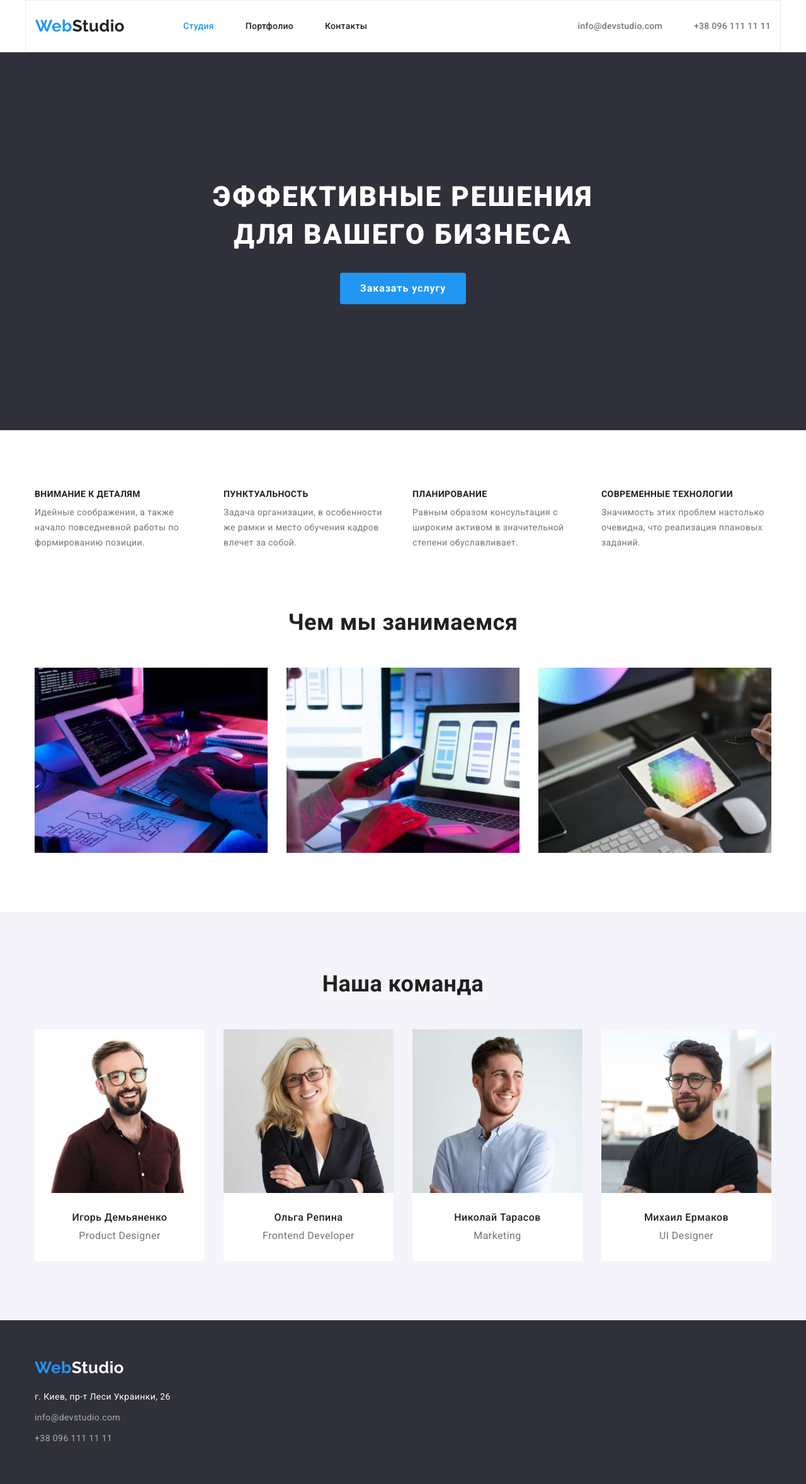
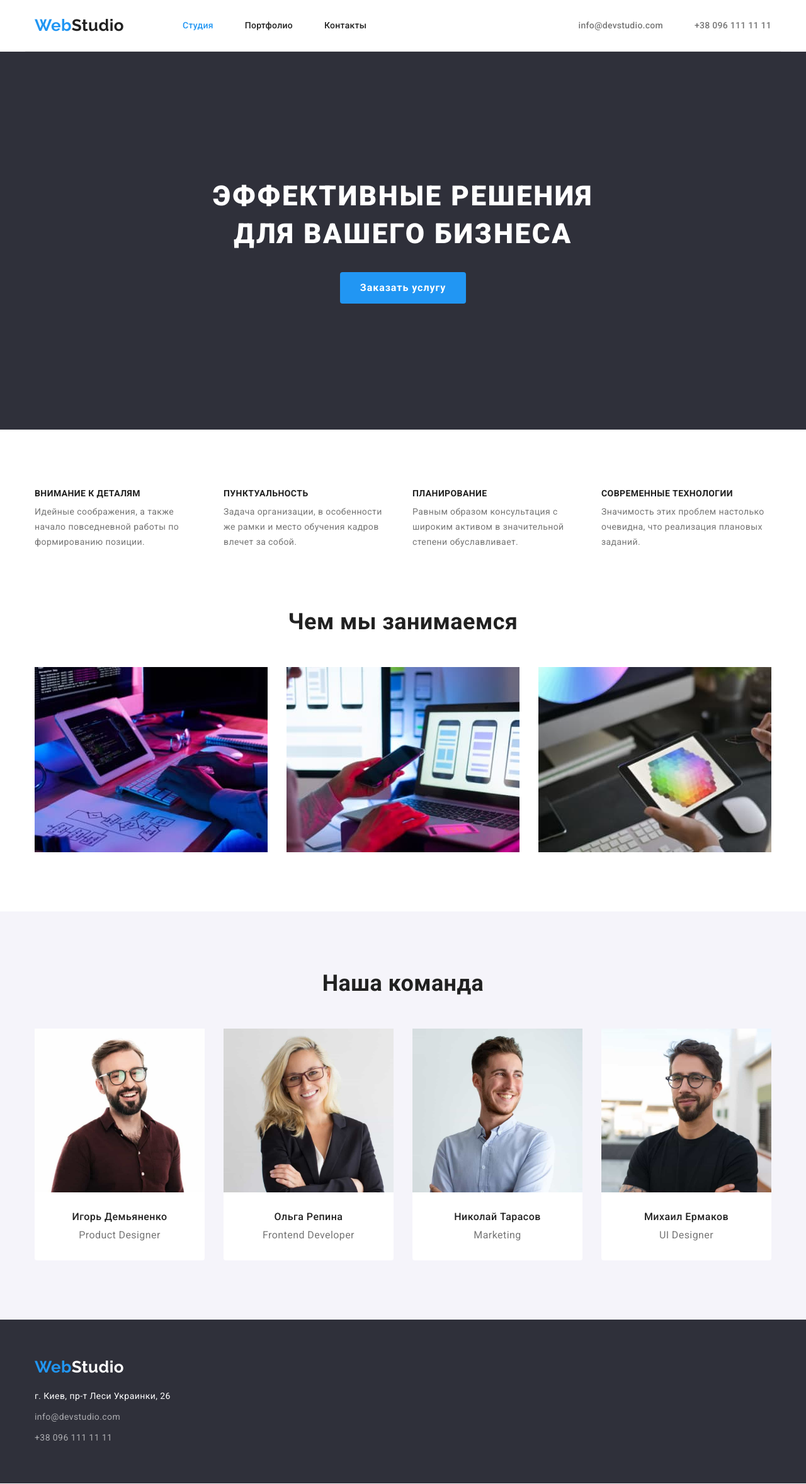
Before and after one commit to demkona/goit-markup-hw-03, a plain HTML site: page index.html in a window 1280 px wide. Shown: the whole page at 63% size. Drawn offline with nearby package versions, Linux system fonts and the light colour scheme.

Commit message:
Update styles.css

```diff
--- a/css/styles.css
+++ b/css/styles.css
@@ -74,7 +74,7 @@ img {
   padding-bottom: 25px;
   display: flex;
   align-items: center;
-  border: 1px solid #ececec;
+  border-bottom: 1px solid #ececec;
 }
 .contact-list {
   display: flex;
@@ -253,7 +253,7 @@ img {
   padding-bottom: 60px;
 }
 .address-list {
-  padding-top: 20px;
+  margin-top: 20px;
 }
 .address-link {
   font-style: normal;
```
